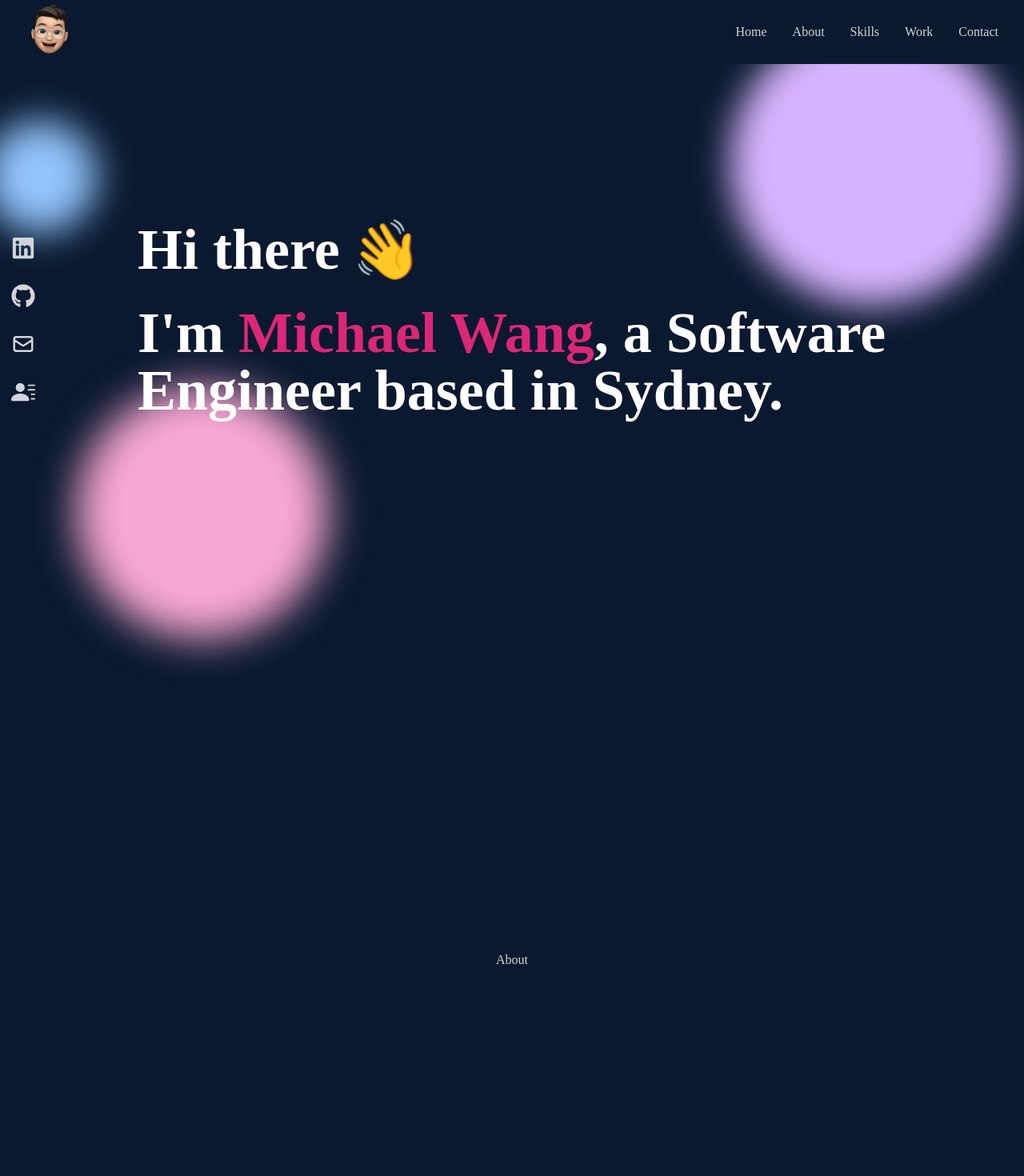
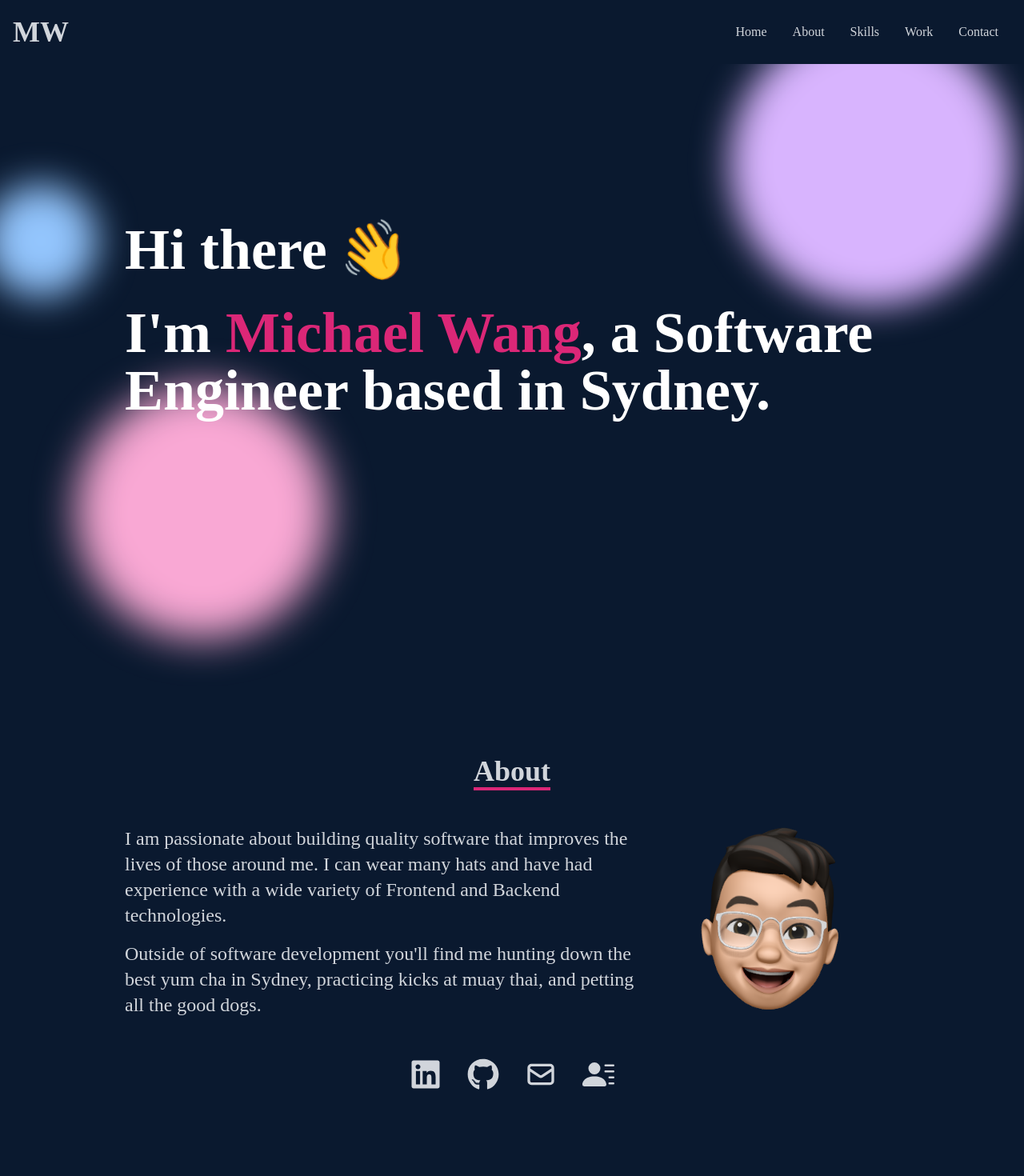
Before and after one commit to michaelwang110/portfolio-react-app, a React (Create React App) app: page / in a window 1280 px wide. Shown: the top 1470 px of the page at 80% size. Built offline with nearby package versions, Linux system fonts and the light colour scheme.

Commit message:
finished the about section

```diff
--- a/src/components/About.jsx
+++ b/src/components/About.jsx
@@ -1,16 +1,31 @@
 import React from 'react'
+import Logo from '../assets/logo.png';
+import Socials from './Socials';
 
 function About() {
   return (
-    <div name='about' className='w-full h-screen bg-[#0a192f] text-gray-300'>
+    <div name='about' className='w-full h-fit bg-[#0a192f] text-gray-300'>
+      {/* Container */}
       <div className='flex flex-col justify-center items-center w-full h-full'>
-        <div className='max-w-[1000px] w-full px-4 text-center'>
-          <div>
-            <p>About</p>
+        <div className='max-w-[1000px] w-full px-4 py-36'>
+          {/* Title */}
+          <div className='pb-12 text-center'>
+            <p className='sm:text-4xl text-2xl font-bold inline border-b-4 border-pink-600'>About</p>
           </div>
-          <div>
-
+          {/* Content */}
+          <div className='w-full grid sm:grid-cols-3 gap-0 '>
+            <div className='sm:text-2xl text-xl col-span-2'>
+              <div>
+                <p>I am passionate about building quality software that improves the lives of those around me. I can wear many hats and have had experience with a wide variety of Frontend and Backend technologies.</p>
+              </div>
+              <div className='pt-4'>
+                <p>Outside of software development you'll find me hunting down the best yum cha in Sydney, practicing kicks at muay thai, and petting all the good dogs.</p>
+              </div>
+            </div>
+            <img class='mx-auto h-[80%]' src={Logo} alt='Logo'/>
           </div>
+          {/* Socials */}
+          <Socials />
         </div>
       </div>
     </div>
--- a/src/components/Home.jsx
+++ b/src/components/Home.jsx
@@ -8,13 +8,13 @@ const Home = () => {
     <div name='home' className='w-full h-screen bg-[#0a192f]'>
 
       {/* Container */}
-      <div class="max-w-[1000px] mx-auto px-8 flex flex-col justify-center h-full">
+      <div class="max-w-[1000px] mx-auto flex flex-col justify-center h-full px-4">
         {/*
           Animated bubbles in background
           source: https://www.youtube.com/watch?v=Tmkr2kKUEgU
         */}
         <div class=" w-full max-w-[1000px] z-10">
-          <div class="absolute top-36 -left-4 w-36 h-36 bg-blue-300 rounded-full mix-blend-multiply filter blur-xl opacity-100 animate-blob"></div>
+          <div class="absolute top-56 -left-4 w-36 h-36 bg-blue-300 rounded-full mix-blend-multiply filter blur-xl opacity-100 animate-blob"></div>
           <div class="absolute top-0 -right-4 w-96 h-96 bg-purple-300 rounded-full mix-blend-multiply filter blur-xl opacity-100 animate-blob animation-delay-2000"></div>
           <div class="absolute -bottom-8 left-20 w-72 h-72 bg-pink-300 rounded-full mix-blend-multiply filter blur-xl opacity-100 animate-blob animation-delay-4000"></div>
         </div>
--- a/src/components/NavBar.jsx
+++ b/src/components/NavBar.jsx
@@ -1,5 +1,4 @@
 import React, {useState} from 'react';
-import Logo from '../assets/logo.png';
 import Resume from '../assets/michael_wang_resume.pdf';
 import {FaBars, FaTimes, FaGithub, FaLinkedin} from 'react-icons/fa';
 import {HiOutlineMail} from 'react-icons/hi';
@@ -13,7 +12,7 @@ const NavBar = () => {
   return (
     <div className='fixed w-full h-[80px] flex justify-between items-center px-4 bg-[#0a192f] text-gray-300 z-50'>
       <div>
-        <img src={Logo} alt='Logo' style={{width: '90px'}}/>
+        <div className='text-4xl font-bold'>MW</div>
       </div>
 
       {/* Menu */}
@@ -38,45 +37,6 @@ const NavBar = () => {
         <li className='py-6 text-4xl'>Work</li>
         <li className='py-6 text-4xl'>Contact</li>
       </ul>
-
-      {/* Social Icons */}
-      <div className='flex fixed flex-col top-[35%] left-0'>
-        <ul>
-          <li className='w-[160px] h-[60px] flex justify-between items-center ml-[-100px] hover:ml-[-10px] duration-300'>
-            <a
-              className='flex justify-between items-center w-full text-gray-300'
-              href='https://www.linkedin.com/in/michaelmhw1/'
-            >
-              LinkedIn <FaLinkedin size={30}/>
-            </a>
-          </li>
-          <li className='w-[160px] h-[60px] flex justify-between items-center ml-[-100px] hover:ml-[-10px] duration-300'>
-            <a
-              className='flex justify-between items-center w-full text-gray-300'
-              href='https://github.com/michaelwang110'
-            >
-              Github <FaGithub size={30}/>
-            </a>
-          </li>
-          <li className='w-[160px] h-[60px] flex justify-between items-center ml-[-100px] hover:ml-[-10px] duration-300'>
-            <a
-              className='flex justify-between items-center w-full text-gray-300'
-              href={mailHref()}
-            >
-              Email <HiOutlineMail size={30}/>
-            </a>
-          </li>
-          <li className='w-[160px] h-[60px] flex justify-between items-center ml-[-100px] hover:ml-[-10px] duration-300'>
-            <a
-              className='flex justify-between items-center w-full text-gray-300'
-              href={Resume}
-              download
-            >
-              Resume <BsFillPersonLinesFill size={30}/>
-            </a>
-          </li>
-        </ul>
-      </div>
     </div>
   )
 }
--- /dev/null
+++ b/src/components/Socials.jsx
@@ -0,0 +1,40 @@
+import React from 'react'
+import {HiOutlineMail} from 'react-icons/hi';
+import Resume from '../assets/michael_wang_resume.pdf';
+import {BsFillPersonLinesFill} from 'react-icons/bs';
+import { mailHref } from './helpers/mailHref';
+import {FaGithub, FaLinkedin} from 'react-icons/fa';
+
+const Socials = () => {
+  return (
+    <div className='flex justify-center space-x-8'>
+          <a
+            className='hover:text-white duration-300 text-gray-300'
+            href='https://www.linkedin.com/in/michaelmhw1/'
+          >
+            <FaLinkedin size={40}/>
+          </a>
+          <a
+            className='hover:text-white duration-300 text-gray-300'
+            href='https://github.com/michaelwang110'
+          >
+            <FaGithub size={40}/>
+          </a>
+          <a
+            className='hover:text-white duration-300 text-gray-300'
+            href={mailHref()}
+          >
+            <HiOutlineMail size={40}/>
+          </a>
+          <a
+            className='hover:text-white duration-300 text-gray-300'
+            href={Resume}
+            download
+          >
+            <BsFillPersonLinesFill size={40}/>
+          </a>
+    </div>
+  )
+}
+
+export default Socials
```
Also changed, not shown: src/assets/logo.png.
